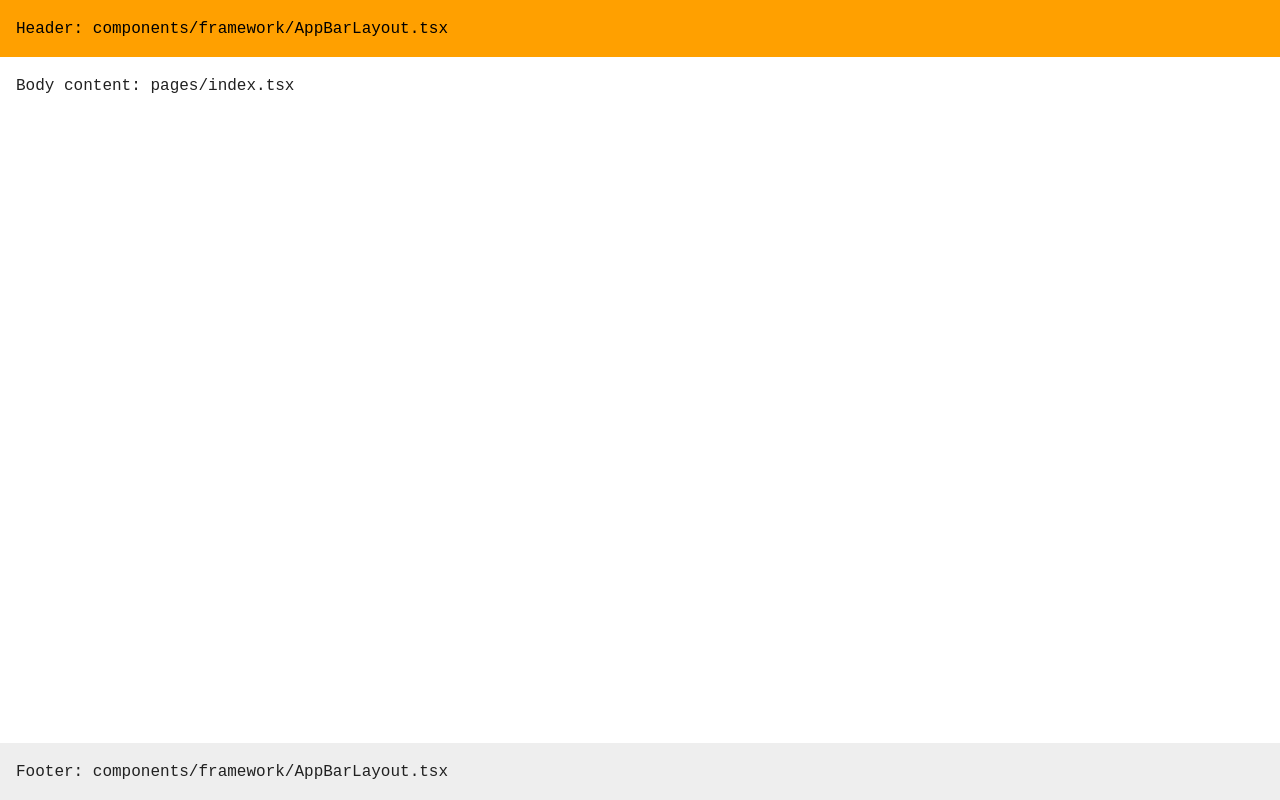
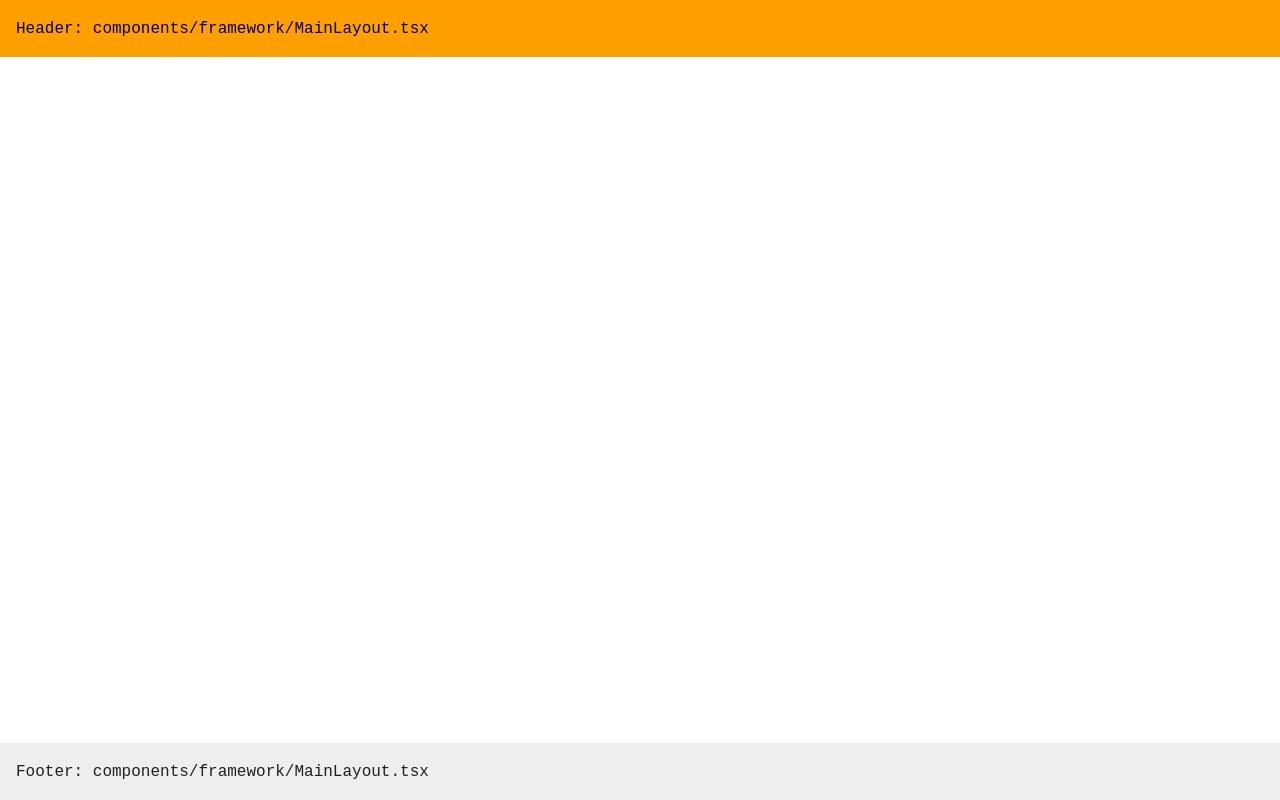
Before and after one commit to bduffany/nextjs-app-template, a Next.js app: page / in a window 1280 px wide. Built offline with nearby package versions, Linux system fonts and the light colour scheme.

Commit message:
Tweak layout slightly

```diff
--- a/components/framework/MainLayout.tsx
+++ b/components/framework/MainLayout.tsx
@@ -6,7 +6,7 @@ const useStyles = createUseStyles({
   root: {
     display: 'flex',
     flexDirection: 'column',
-    height: '100%',
+    minHeight: '100%',
   },
   header: {
     background: 'var(--primary-color)',
@@ -39,11 +39,11 @@ const MainLayout: Layout<MainLayoutProps> = ({ children }: MainLayoutProps) => {
   return (
     <div className={css.root}>
       <header className={css.header}>
-        <code>Header: components/framework/AppBarLayout.tsx</code>
+        <code>Header: components/framework/MainLayout.tsx</code>
       </header>
       <main className={css.content}>{children}</main>
       <footer className={css.footer}>
-        <code>Footer: components/framework/AppBarLayout.tsx</code>
+        <code>Footer: components/framework/MainLayout.tsx</code>
       </footer>
     </div>
   );
--- a/pages/index.tsx
+++ b/pages/index.tsx
@@ -5,20 +5,14 @@ import { createUseStyles } from 'react-jss';
 const useStyles = createUseStyles({
   content: {
     boxSizing: 'border-box',
-    padding: '16px',
+    padding: 16,
     height: '100%',
   },
 });
 
 const Page: AppPage = () => {
   const css = useStyles();
-  return (
-    <>
-      <div className={css.content}>
-        <code>Body content: pages/index.tsx</code>
-      </div>
-    </>
-  );
+  return <div className={css.content}></div>;
 };
 
 Page.layout = MainLayout;
```
